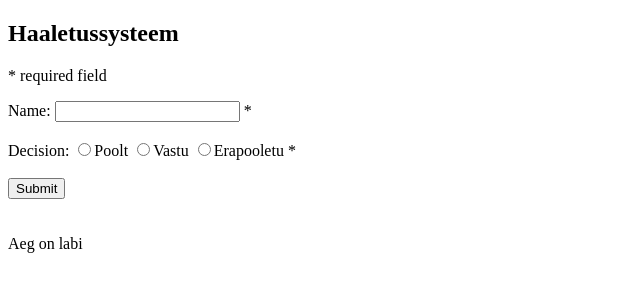
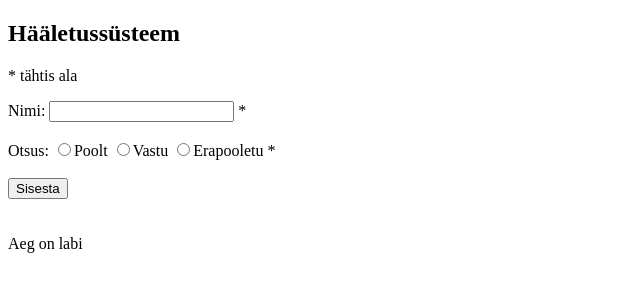
Before and after one commit to AxelMartin69/Andmebaasid_haaletussysteem, a PHP site: page / in a window 1280 px wide. Shown: the top 300 px of the page, without its empty margins (0-640 px from the left). Run offline with PHP 8.4, Linux system fonts and the light colour scheme; tables that the repository leaves empty or names only in its code hold one stand-in row (values such as "Sample post").

Commit message:
Finished

```diff
--- a/db.php
+++ b/db.php
@@ -1,6 +1,34 @@
 <?php
 date_default_timezone_set("Europe/Tallinn");
 
+function result() {
+    echo "<br>";
+    echo "<br>";
+    $servername = "localhost";
+    $username = "root";
+    $password = "";
+    $dbname = "haaletus";
+
+    // Create connection
+    $conn = new mysqli($servername, $username, $password, $dbname);
+    // Check connection
+    if ($conn->connect_error) {
+        die("Connection failed: " . $conn->connect_error);
+    }
+
+    $sql = "SELECT arv, h_alguse_aeg, poolt, vastu FROM tulemused;";
+
+    $result = $conn->query($sql);
+
+    if ($result->num_rows > 0) {
+        while($row = $result->fetch_assoc()) {
+            echo 'Haaletanud: '.$row['arv'].'<br>Alguse aeg: '.$row['h_alguse_aeg'].'<br>Poolt: '.$row['poolt'].'<br>Vastu: '.$row['vastu'].'<br><br>';
+        }
+    }
+
+    $conn->close();
+
+}
 
 function voted_persons() {
     $servername = "localhost";
--- a/index.php
+++ b/index.php
@@ -45,25 +45,25 @@
         }
 
 
-        if(array_key_exists('Submit', $_POST)) {
+        if(array_key_exists('Sisesta', $_POST)) {
             update_data($name, $decision);
         };
         ?>
 
-        <h2>Haaletussysteem</h2>
-        <p><span class="error">* required field</span></p>
+        <h2>Hääletussüsteem</h2>
+        <p><span class="error">* tähtis ala</span></p>
         <form method="post" action="<?php echo htmlspecialchars($_SERVER["PHP_SELF"]);?>">
-            <label for='name'>Name:</label>
+            <label for='name'>Nimi:</label>
             <input type="text" name="name" value="<?php echo $name;?>">
             <span class="error">* <?php echo $nameErr;?></span>
             <br><br>
-            <label for='decision'>Decision:</label>
+            <label for='decision'>Otsus:</label>
             <input type="radio" name="decision" <?php if (isset($decision) &&     $decision=="poolt") echo "checked";?> value="poolt">Poolt
             <input type="radio" name="decision" <?php if (isset($decision) &&     $decision=="vastu") echo "checked";?> value="vastu">Vastu
             <input type="radio" name="decision" <?php if (isset($decision) &&     $decision=="erapooletu") echo "checked";?> value="erapooletu">Erapooletu
             <span class="error">* <?php echo $decisionErr;?></span>
             <br><br>
-            <input type="submit" name="submit" value="Submit">
+            <input type="submit" name="submit" value="Sisesta">
         </form>
 
         <?php
```
